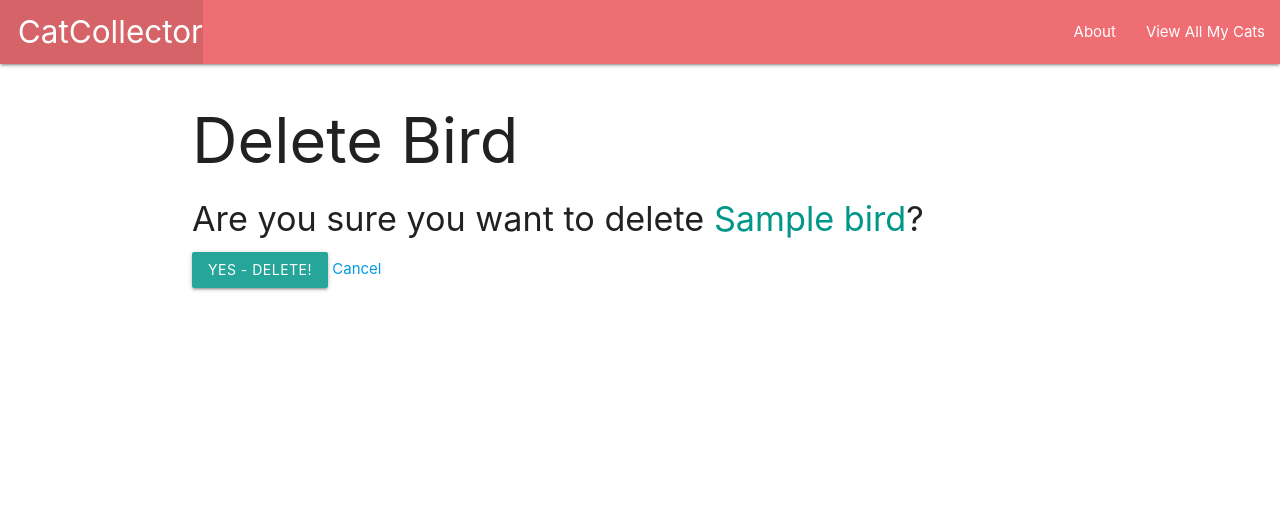
After one commit to SEIR59/unit-4-day-5, a Django app: page /birds/1/delete/ in a window 1280 px wide. The commit adds this page. Shown: the top 528 px of the page. Run offline with Django 3.2, Linux system fonts and the light colour scheme; tables that the repository leaves empty hold one stand-in row (values such as "Sample post").

Commit message:
Update and Delete birds work

```diff
--- a/birdcollector/main_app/models.py
+++ b/birdcollector/main_app/models.py
@@ -1,4 +1,5 @@
 from django.db import models
+from django.urls import reverse
 
 # Create your models here.
 class Bird(models.Model):
@@ -7,5 +8,8 @@ class Bird(models.Model):
   description = models.TextField(max_length=250)
   age = models.IntegerField()
 
-def __str__(self):
+  def __str__(self):
     return self.name
+
+  def get_absolute_url(self):
+    return reverse('detail', kwargs={'bird_id': self.id})
--- a/birdcollector/main_app/templates/birds/detail.html
+++ b/birdcollector/main_app/templates/birds/detail.html
@@ -13,6 +13,10 @@
     {% else %}
       <p>Age: Hatchling</p>
     {% endif %}
+    <div class="card-action">
+      <a href="{% url 'birds_update' bird.id %}">Edit</a>
+      <a href="{% url 'birds_delete' bird.id %}">Delete</a>
+    </div>
   </div>
 </div>
 
--- /dev/null
+++ b/birdcollector/main_app/templates/main_app/bird_confirm_delete.html
@@ -0,0 +1,13 @@
+{% extends 'base.html' %}
+
+{% block content %}
+  <h1>Delete Bird</h1>
+
+  <h4>Are you sure you want to delete <span class="teal-text">{{ object.name }}</span>?</h4>
+
+  <form action="" method="POST">
+    {% csrf_token %}
+    <input type="submit" value="Yes - Delete!" class="btn">
+    <a href="{% url 'detail' bird.id %}">Cancel</a>
+  </form>
+{% endblock %}
--- a/birdcollector/main_app/urls.py
+++ b/birdcollector/main_app/urls.py
@@ -6,4 +6,7 @@ urlpatterns = [
     path('about/', views.about, name='about'),
     path('birds/', views.birds_index, name='index'),
     path('birds/<int:bird_id>/', views.birds_detail, name='detail'),
+    path('birds/create/', views.BirdCreate.as_view(), name='birds_create'),
+    path('birds/<int:pk>/update/', views.BirdUpdate.as_view(), name='birds_update'),
+    path('birds/<int:pk>/delete/', views.BirdDelete.as_view(), name='birds_delete'),
 ]
--- a/birdcollector/main_app/views.py
+++ b/birdcollector/main_app/views.py
@@ -1,4 +1,5 @@
 from django.shortcuts import render
+from django.views.generic.edit import CreateView, UpdateView, DeleteView
 from .models import Bird
 
 # Create your views here.
@@ -15,3 +16,16 @@ def birds_index(request):
 def birds_detail(request, bird_id):
   bird = Bird.objects.get(id=bird_id)
   return render(request, 'birds/detail.html', { 'bird': bird })
+
+class BirdCreate(CreateView):
+  model = Bird
+  fields = '__all__'
+  success_url = '/birds/'
+
+class BirdUpdate(UpdateView):
+  model = Bird
+  fields = ['breed', 'description', 'age']
+
+class BirdDelete(DeleteView):
+  model = Bird
+  success_url = '/birds/'
```
Also changed, not shown: birdcollector/main_app/templates/base.html (+4 -3 lines), birdcollector/main_app/templates/main_app/bird_form.html (added, +20 -0 lines).
